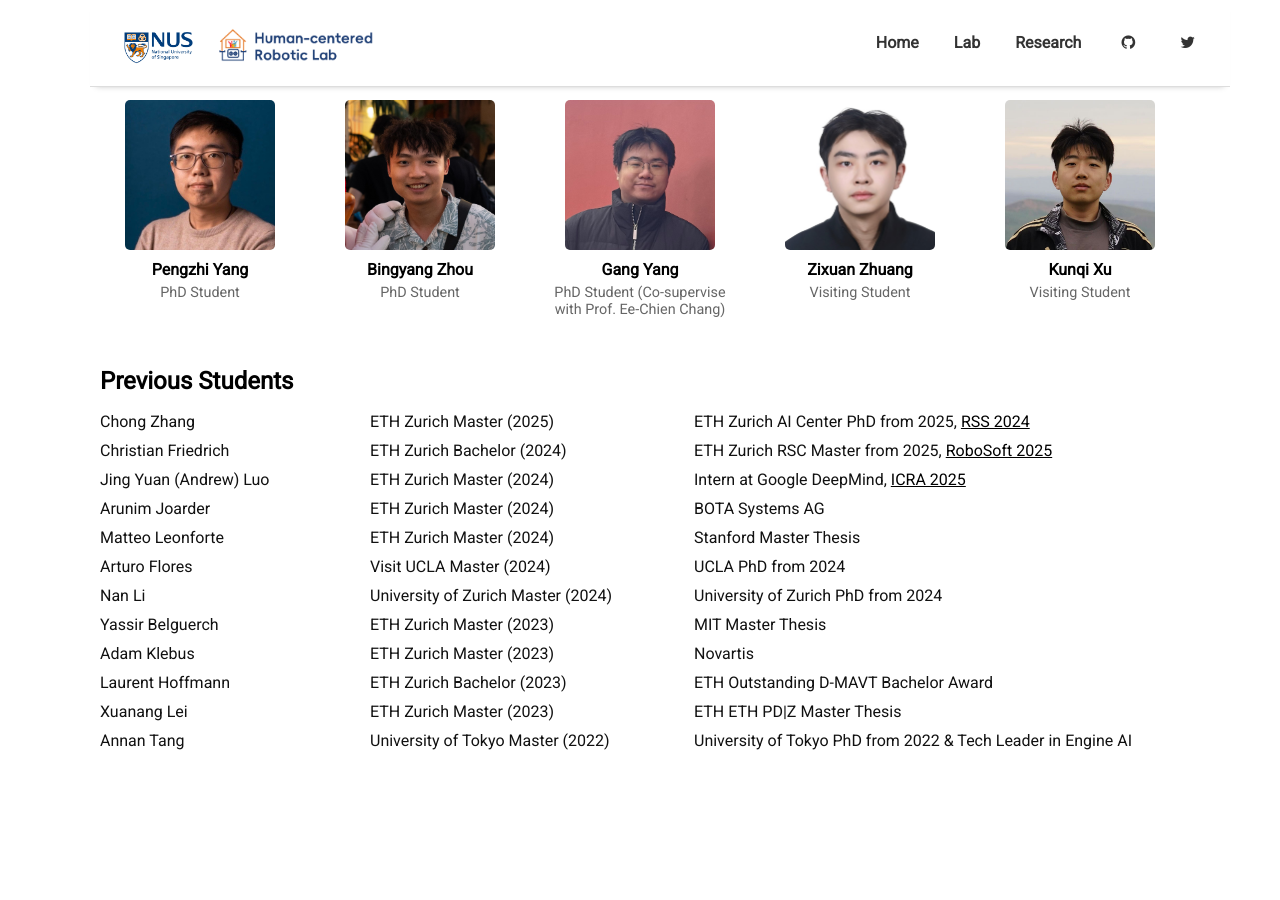
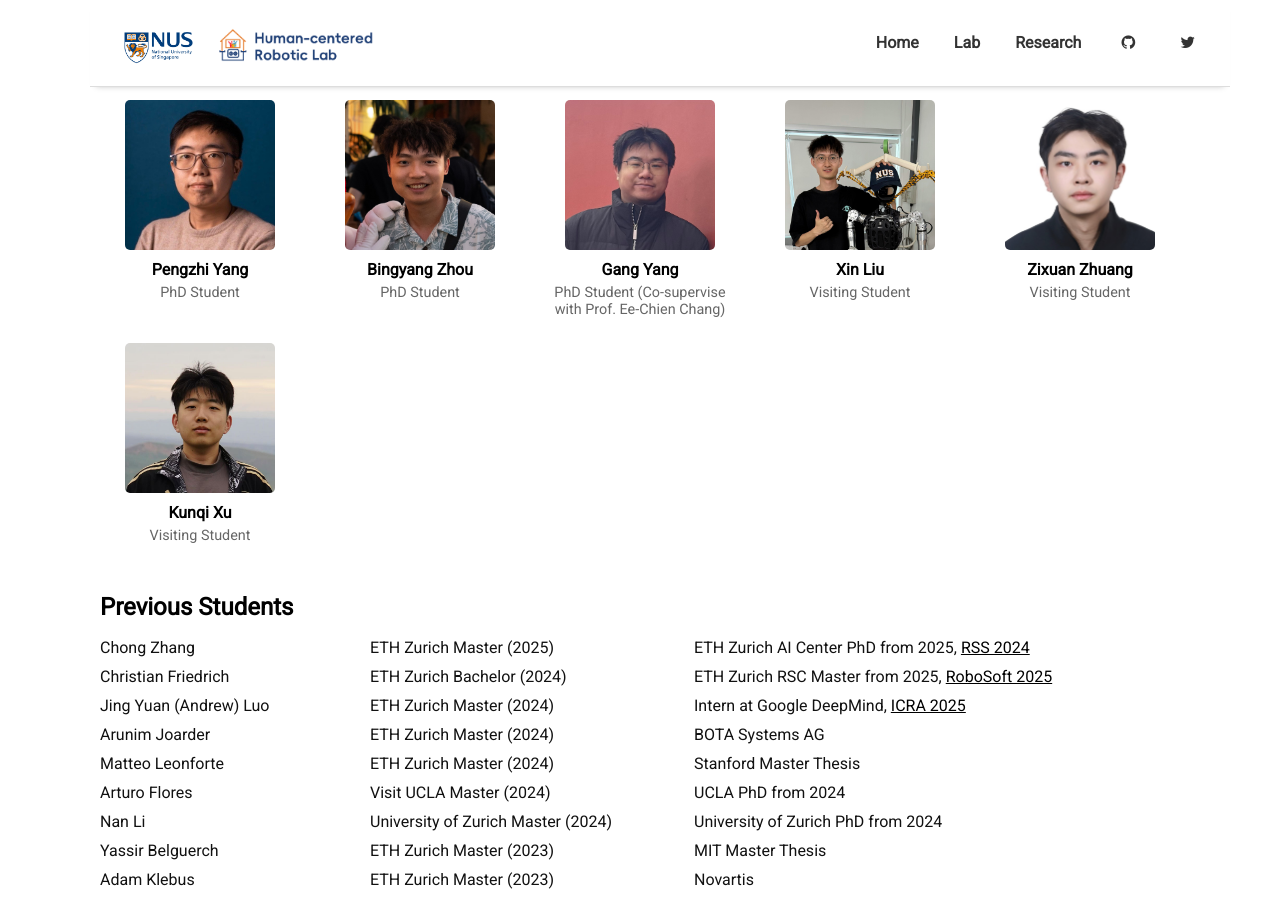
Before and after one commit to NUS-HcRL/nus-hcrl.github.io, a Jekyll site: the page built from pages/lab.md, in a window 1280 px wide and 900 px high, scrolled down 591 px. Built offline with Jekyll 4.4.1, drawn with Linux system fonts in a browser that asks for light colours; nearby versions of some CDN libraries; before the commit the page ends 1399 px from its top, so only the background shows below that.

Commit message:
update people

```diff
--- a/pages/lab.md
+++ b/pages/lab.md
@@ -65,6 +65,11 @@ permalink: /lab
       <img src="/assets/img/Gang.jpg" class="member-photo" alt="Gang Yang">
       <div class="member-name">Gang Yang</div>
       <div class="member-position">PhD Student (Co-supervise with Prof. Ee-Chien Chang)</div>
+  </div>
+  <div class="member-card">
+        <img src="/assets/img/Xin.jpg" class="member-photo" alt="Xin Liu">
+        <div class="member-name">Xin Liu</div>
+        <div class="member-position">Visiting Student</div>
   </div>
   <div class="member-card">
         <img src="/assets/img/Zixuan.jpg" class="member-photo" alt="Zixuan Zhuang">
```
Also changed, not shown: assets/img/Xin.jpg (added).
